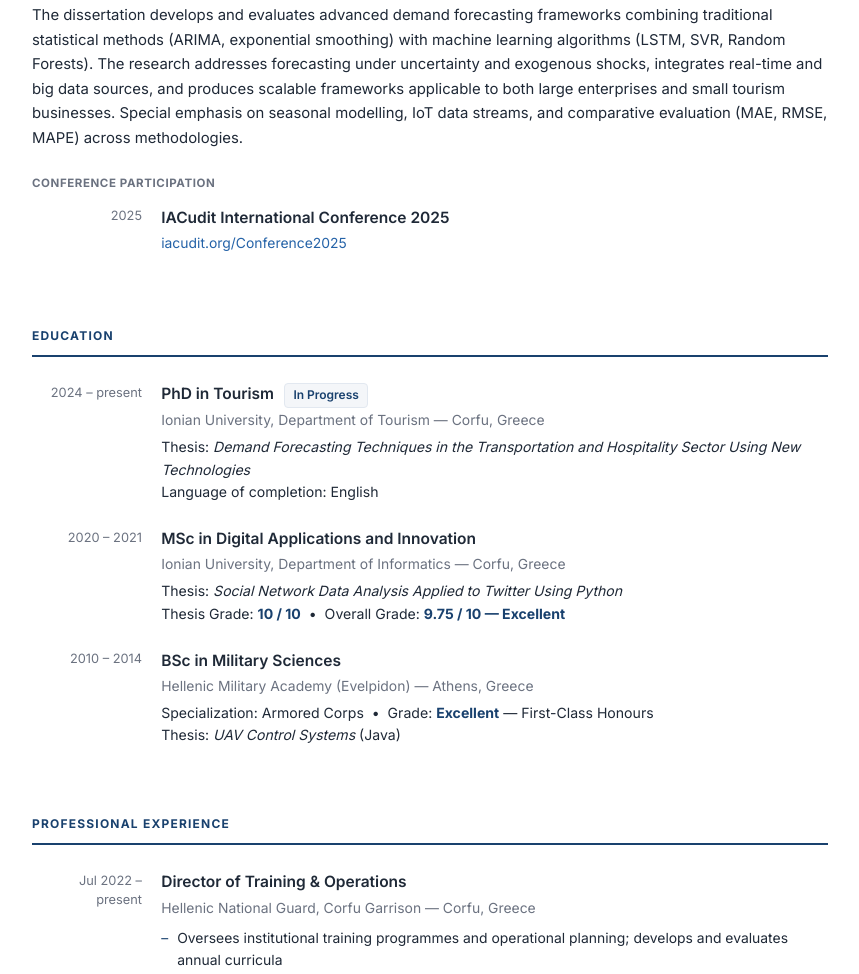
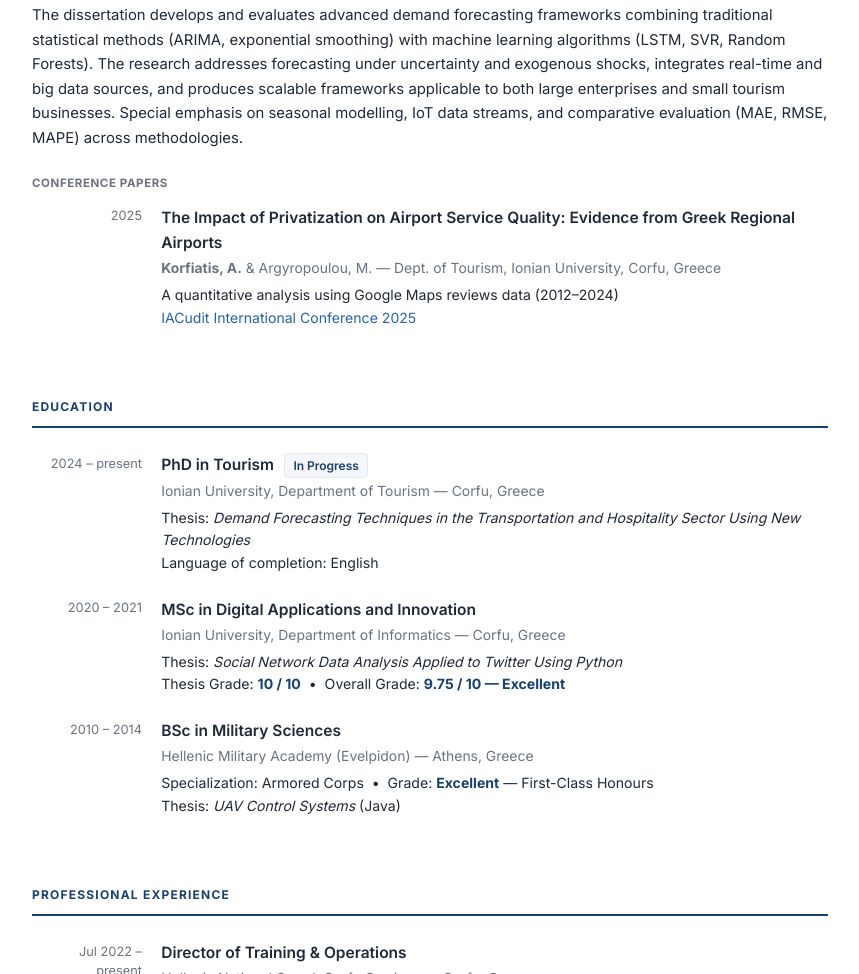
Before and after one commit to ankorf/ankorf.github.io, a plain HTML site: page index.html in a window 1280 px wide. Shown: the part 1194-2168 px from the top of the page, without its empty margins (210-1069 px from the left). Drawn offline with Linux system fonts and the light colour scheme.

Commit message:
Add conference paper: IACudit 2025 airport privatization

```diff
--- a/index.html
+++ b/index.html
@@ -131,14 +131,19 @@
     </p>
 
     <!-- Conference -->
-    <p class="skill-label" style="margin: 1.5rem 0 0.7rem;">Conference Participation</p>
+    <p class="skill-label" style="margin: 1.5rem 0 0.7rem;">Conference Papers</p>
     <div class="entry">
       <div class="entry-date">2025</div>
       <div class="entry-body">
-        <div class="entry-title">IACudit International Conference 2025</div>
+        <div class="entry-title">The Impact of Privatization on Airport Service Quality: Evidence from Greek Regional Airports</div>
         <div class="entry-place">
+          <strong>Korfiatis, A.</strong> &amp; Argyropoulou, M. &mdash;
+          Dept. of Tourism, Ionian University, Corfu, Greece
+        </div>
+        <div class="entry-desc">
+          A quantitative analysis using Google Maps reviews data (2012&ndash;2024)<br />
           <a href="https://iacudit.org/Conference2025/" target="_blank" rel="noopener">
-            iacudit.org/Conference2025
+            IACudit International Conference 2025
           </a>
         </div>
       </div>
```
